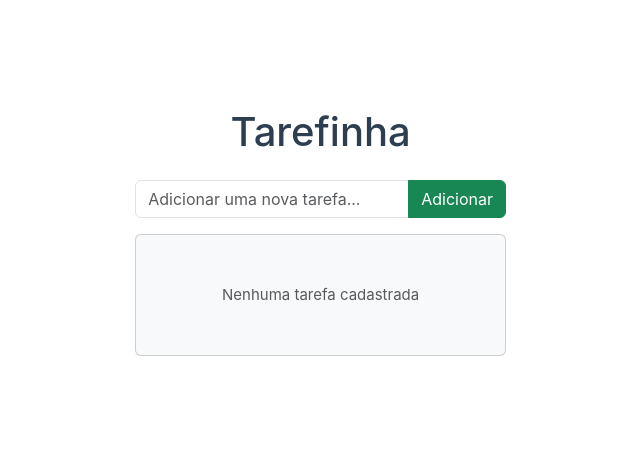
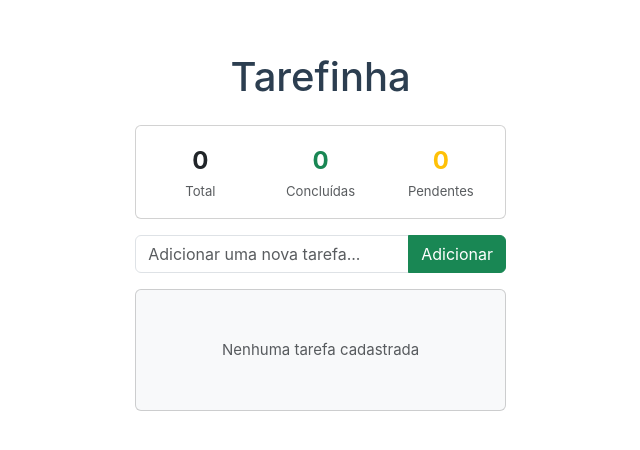
Before and after one commit to luizvelasco/tarefinha, a Vue app: page / in a window 1280 px wide. Shown: the part 180-630 px from the top of the page, without its empty margins (122-762 px from the left). Built offline with nearby package versions, Linux system fonts and the light colour scheme; the HTML template or start-up script is replaced by a standard one.

Commit message:
calculando estatísticas das tarefas

```diff
--- a/src/App.vue
+++ b/src/App.vue
@@ -125,6 +125,11 @@
   }
   return output
 });
+
+const totalTasks = computed(() => tasks.value.length);
+const completedTasks = computed(() => tasks.value.filter(o => o.completed).length);
+const pendingTasks = computed(() => tasks.value.filter(o => !o.completed).length);
+
 </script>
 
 <template>
@@ -134,24 +139,24 @@
     <h1 class="text-center my-4">Tarefinha</h1>
 
     <!-- Stats -->
-    <!-- <div class="card mb-3">
+    <div class="card mb-3">
       <div class="card-body">
         <div class="row text-center">
           <div class="col-4">
-            <div class="fw-bold fs-4">3</div>
+            <div class="fw-bold fs-4">{{ totalTasks }}</div>
             <div class="text-muted small">Total</div>
           </div>
           <div class="col-4">
-            <div class="fw-bold fs-4 text-success">1</div>
+            <div class="fw-bold fs-4 text-success">{{ completedTasks }}</div>
             <div class="text-muted small">Concluídas</div>
           </div>
           <div class="col-4">
-            <div class="fw-bold fs-4 text-warning">2</div>
+            <div class="fw-bold fs-4 text-warning">{{ pendingTasks }}</div>
             <div class="text-muted small">Pendentes</div>
           </div>
         </div>
       </div>
-    </div> -->
+    </div>
 
     <!-- Campo para adicionar nova tarefa -->
     <div class="input-group mb-3">
```
